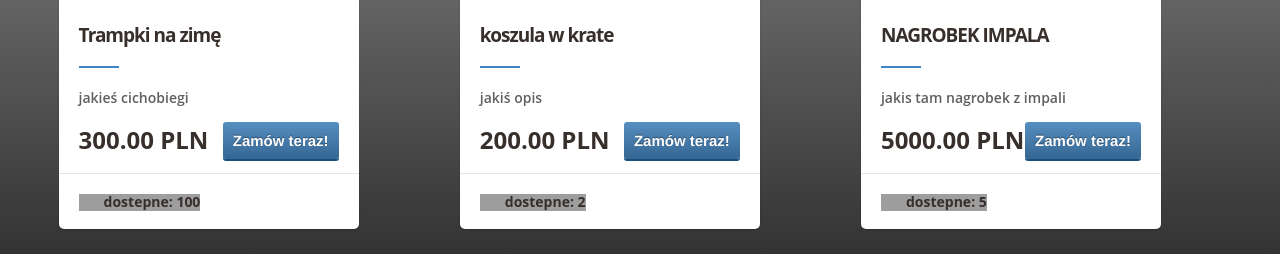
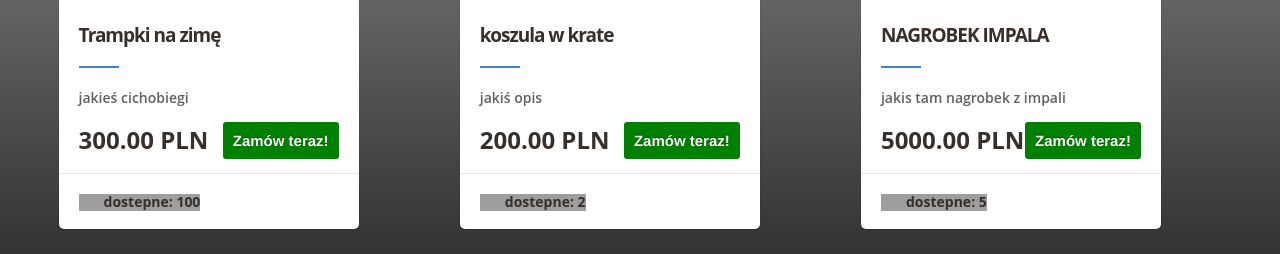
Before and after one commit to MarcinSlusarczyk/MyShop, a Django app: page / in a window 1280 px wide. Shown: the part 817-1071 px from the top of the page. Run offline with Django 4.2, Linux system fonts and the light colour scheme; data comes from the database, SQL or seed files in the repository; grey boxes are pictures that could not be loaded.

Commit message:
Merge remote-tracking branch 'remote/master'
# Conflicts:
#	Shop/Shop/settings.py

```diff
--- a/Shop/static/css/style.css
+++ b/Shop/static/css/style.css
@@ -362,22 +362,7 @@ a.preview{
     text-decoration: none;
     font-size: 15px;
     text-shadow: 0 -1px 1px rgba(0, 0, 0, .4);
-
-    background: #286398;
-    background: -webkit-linear-gradient(bottom, #1d4970, #639ed3);
-    background: -ms-linear-gradient(bottom, #286398, #639ed3);
-    background: -moz-linear-gradient(bottom, #286398, #639ed3);
-    background: -o-linear-gradient(bottom, #286398, #639ed3);
-    background-position: 0 -15px;
-    background-size: 400px 80px;
-    background-repeat: no-repeat;
-
-    -webkit-transition: background-position .2s ease-in;
-    -ms-transition: background-position .2s ease-in;
-    -moz-transition: background-position .2s ease-in;
-    -o-transition: background-position .2s ease-in;
-    transition: background-position .2s ease-in;
-    box-shadow: 0 2px 0 #165181;
+    background: green;
 }
 
 
```
